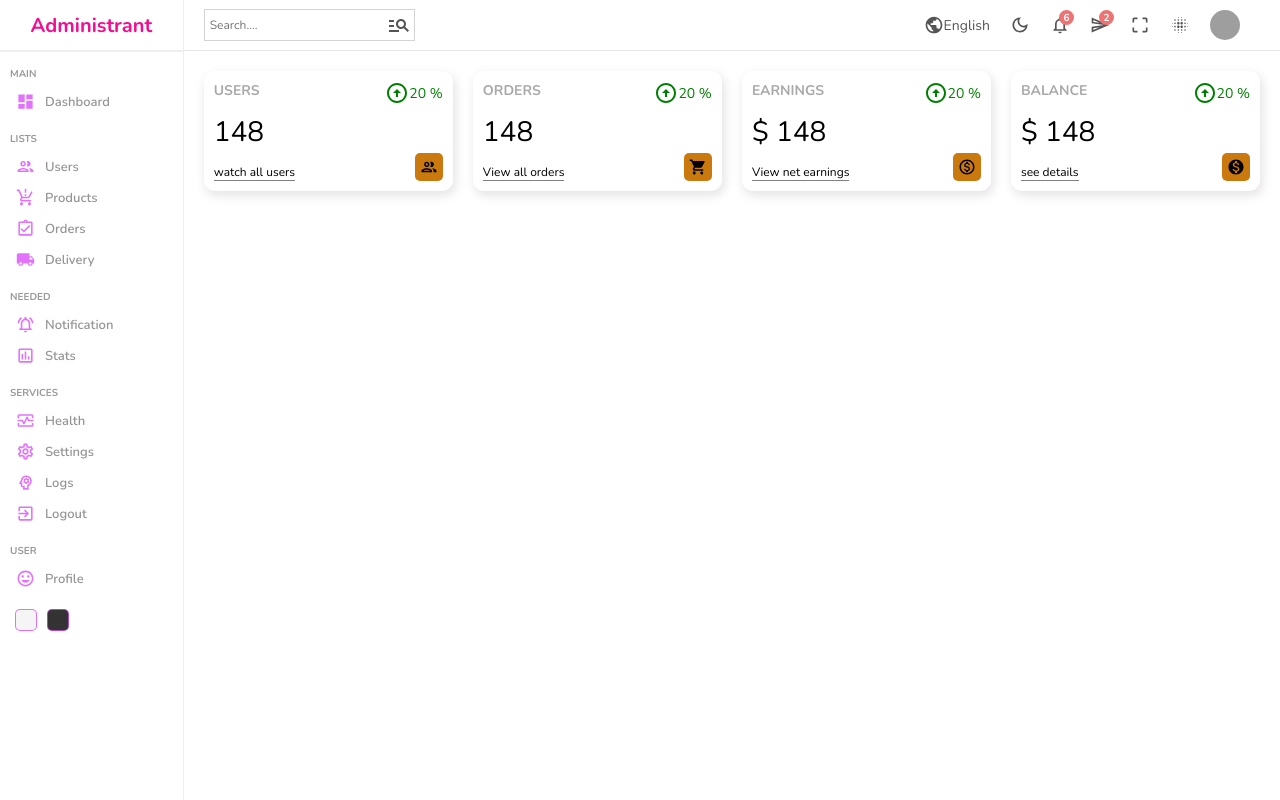
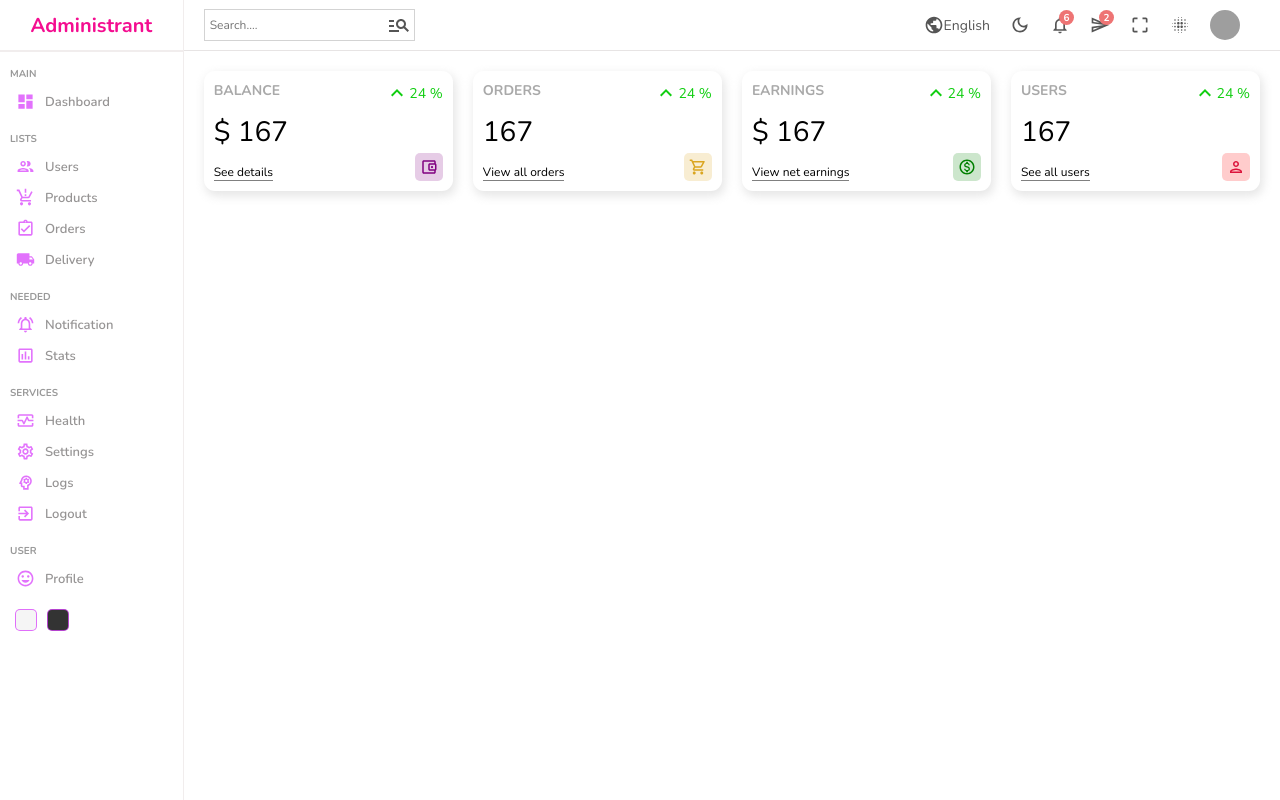
Before and after one commit to ahmedtowsikzap/Dashboared-For-EC, a React (Create React App) app: page / in a window 1280 px wide. Built offline with nearby package versions, Linux system fonts and the light colour scheme; grey boxes are pictures that could not be loaded.

Commit message:
widget section completed

```diff
--- a/src/components/widget/Widget.jsx
+++ b/src/components/widget/Widget.jsx
@@ -1,22 +1,32 @@
 import "./widget.scss";
-import ArrowCircleUpOutlinedIcon from "@mui/icons-material/ArrowCircleUpOutlined";
-import GroupOutlinedIcon from "@mui/icons-material/GroupOutlined";
-import ShoppingCartIcon from "@mui/icons-material/ShoppingCart";
+import KeyboardArrowUpIcon from "@mui/icons-material/KeyboardArrowUp";
+import PersonOutlinedIcon from "@mui/icons-material/PersonOutlined";
+import AccountBalanceWalletOutlinedIcon from "@mui/icons-material/AccountBalanceWalletOutlined";
+import ShoppingCartOutlinedIcon from "@mui/icons-material/ShoppingCartOutlined";
 import MonetizationOnOutlinedIcon from "@mui/icons-material/MonetizationOnOutlined";
-import MonetizationOnIcon from "@mui/icons-material/MonetizationOn";
+
 const Widget = ({ type }) => {
   let data;
 
-  const amount = 148;
-  const diff = 20;
+  //temporary
+  const amount = 167;
+  const diff = 24;
 
   switch (type) {
     case "user":
       data = {
         title: "USERS",
         isMoney: false,
-        link: "watch all users",
-        icon: <GroupOutlinedIcon className="icon" />,
+        link: "See all users",
+        icon: (
+          <PersonOutlinedIcon
+            className="icon"
+            style={{
+              color: "crimson",
+              backgroundColor: "rgba(255, 0, 0, 0.2)",
+            }}
+          />
+        ),
       };
       break;
     case "order":
@@ -24,7 +34,15 @@ const Widget = ({ type }) => {
         title: "ORDERS",
         isMoney: false,
         link: "View all orders",
-        icon: <ShoppingCartIcon className="icon" />,
+        icon: (
+          <ShoppingCartOutlinedIcon
+            className="icon"
+            style={{
+              backgroundColor: "rgba(218, 165, 32, 0.2)",
+              color: "goldenrod",
+            }}
+          />
+        ),
       };
       break;
     case "earning":
@@ -32,19 +50,34 @@ const Widget = ({ type }) => {
         title: "EARNINGS",
         isMoney: true,
         link: "View net earnings",
-        icon: <MonetizationOnOutlinedIcon className="icon" />,
+        icon: (
+          <MonetizationOnOutlinedIcon
+            className="icon"
+            style={{ backgroundColor: "rgba(0, 128, 0, 0.2)", color: "green" }}
+          />
+        ),
       };
       break;
     case "balance":
       data = {
         title: "BALANCE",
         isMoney: true,
-        link: "see details",
-        icon: <MonetizationOnIcon className="icon" />,
+        link: "See details",
+        icon: (
+          <AccountBalanceWalletOutlinedIcon
+            className="icon"
+            style={{
+              backgroundColor: "rgba(128, 0, 128, 0.2)",
+              color: "purple",
+            }}
+          />
+        ),
       };
+      break;
     default:
       break;
   }
+
   return (
     <div className="widget">
       <div className="left">
@@ -56,7 +89,7 @@ const Widget = ({ type }) => {
       </div>
       <div className="right">
         <div className="percentage positive">
-          <ArrowCircleUpOutlinedIcon />
+          <KeyboardArrowUpIcon />
           {diff} %
         </div>
         {data.icon}
--- a/src/components/widget/widget.scss
+++ b/src/components/widget/widget.scss
@@ -34,7 +34,7 @@
       font-size: 14px;
 
       &.positive {
-        color: green;
+        color: rgb(17, 206, 17);
       }
       &.negative {
         color: red;
@@ -43,7 +43,7 @@
     .icon {
       font-size: 18px;
       padding: 5px;
-      background-color: rgb(202, 121, 14);
+      background-color: rgb(246, 170, 70);
       border-radius: 5px;
       align-self: flex-end;
     }
--- a/src/pages/home/Home.jsx
+++ b/src/pages/home/Home.jsx
@@ -9,10 +9,10 @@ const Home = () => {
       <div className="homeContainer">
         <Navbar />
         <div className="widgets">
-          <Widget type="user" />
+          <Widget type="balance" />
           <Widget type="order" />
           <Widget type="earning" />
-          <Widget type="balance" />
+          <Widget type="user" />
         </div>
       </div>
     </div>
```
